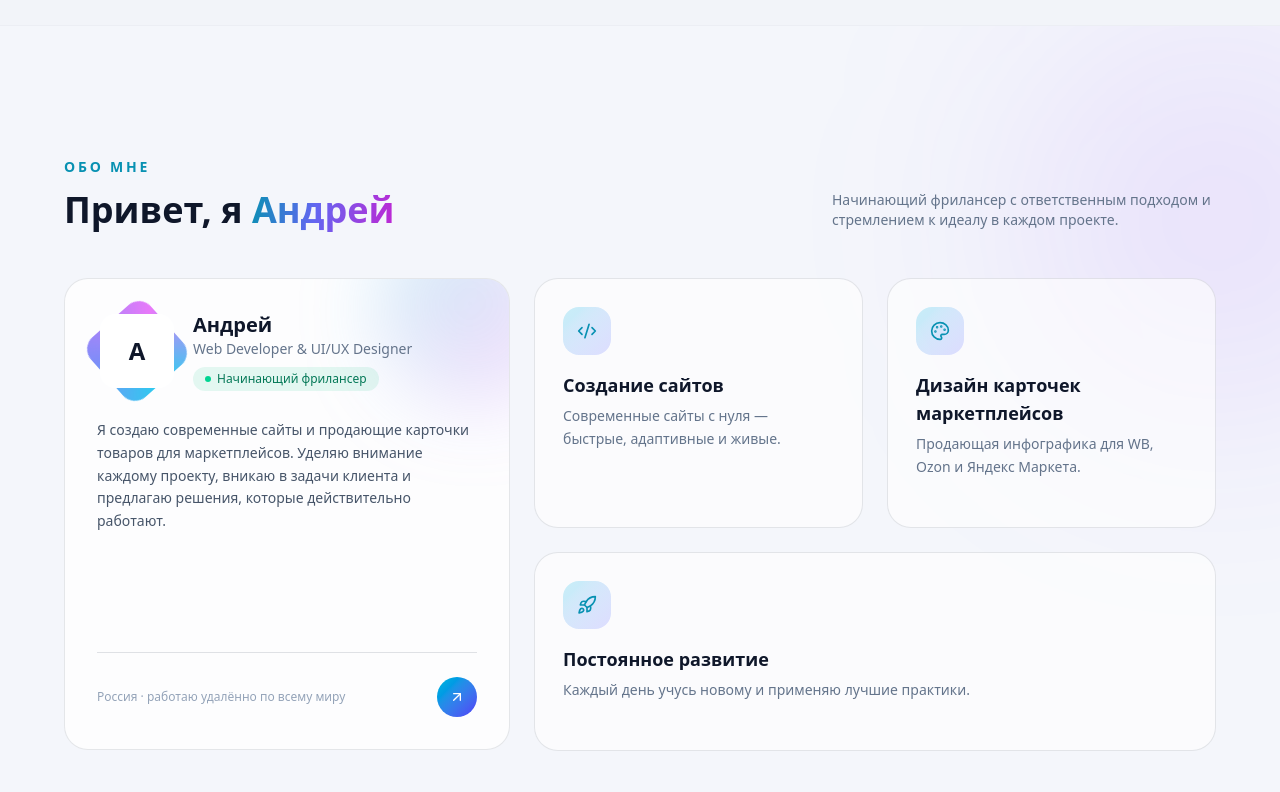
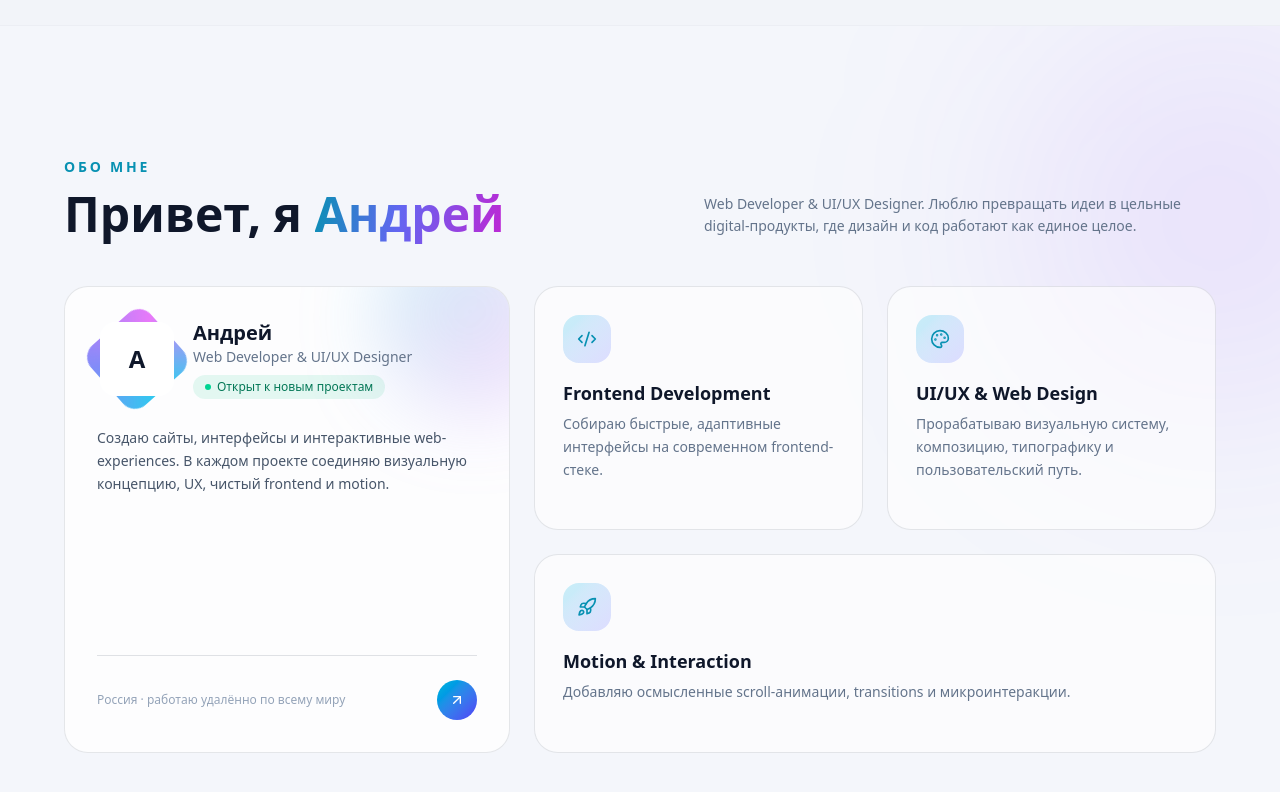
Before and after one commit to adrej010910-hub/portfolio, a Next.js app: page / in a window 1280 px wide. Shown: the part 981-1773 px from the top of the page. Built offline with nearby package versions, Linux system fonts and the light colour scheme; a web font is replaced by a local one.

Commit message:
feat: rewrite about section positioning

```diff
--- a/src/components/sections/about.tsx
+++ b/src/components/sections/about.tsx
@@ -1,6 +1,5 @@
 "use client";
 
-import { motion } from "framer-motion";
 import { ArrowUpRight, Code2, Palette, Rocket } from "lucide-react";
 import { TiltCard } from "@/components/effects/tilt-card";
 import { Reveal } from "@/components/effects/reveal";
@@ -8,113 +7,47 @@ import { Magnetic } from "@/components/effects/magnetic";
 import { siteConfig } from "@/config/site";
 
 const highlights = [
-  {
-    icon: Code2,
-    title: "Создание сайтов",
-    text: "Современные сайты с нуля — быстрые, адаптивные и живые.",
-  },
-  {
-    icon: Palette,
-    title: "Дизайн карточек маркетплейсов",
-    text: "Продающая инфографика для WB, Ozon и Яндекс Маркета.",
-  },
-  {
-    icon: Rocket,
-    title: "Постоянное развитие",
-    text: "Каждый день учусь новому и применяю лучшие практики.",
-  },
+  { icon: Code2, title: "Frontend Development", text: "Собираю быстрые, адаптивные интерфейсы на современном frontend-стеке." },
+  { icon: Palette, title: "UI/UX & Web Design", text: "Прорабатываю визуальную систему, композицию, типографику и пользовательский путь." },
+  { icon: Rocket, title: "Motion & Interaction", text: "Добавляю осмысленные scroll-анимации, transitions и микроинтеракции." },
 ];
 
 export function About() {
   return (
     <section id="about" className="section-padding relative overflow-hidden">
       <div className="pointer-events-none absolute right-[-10%] top-0 h-96 w-96 rounded-full bg-violet-600/10 blur-[120px]" aria-hidden />
-
       <div className="container-x relative">
         <Reveal>
           <div className="flex flex-col items-start gap-4 sm:flex-row sm:items-end sm:justify-between">
             <div>
-              <span className="text-sm font-semibold uppercase tracking-[0.2em] text-cyan-400">
-                Обо мне
-              </span>
-              <h2 className="font-display mt-3 text-3xl font-bold text-white sm:text-4xl">
-                Привет, я <span className="text-gradient">{siteConfig.name}</span>
-              </h2>
+              <span className="text-sm font-semibold uppercase tracking-[0.2em] text-cyan-400">Обо мне</span>
+              <h2 className="font-display mt-3 text-3xl font-bold text-white sm:text-5xl">Привет, я <span className="text-gradient">{siteConfig.name}</span></h2>
             </div>
-            <p className="max-w-sm text-sm text-slate-400">
-              Начинающий фрилансер с ответственным подходом и стремлением к идеалу в каждом проекте.
-            </p>
+            <p className="max-w-lg text-sm leading-relaxed text-slate-400">Web Developer & UI/UX Designer. Люблю превращать идеи в цельные digital-продукты, где дизайн и код работают как единое целое.</p>
           </div>
         </Reveal>
 
         <div className="mt-12 grid items-stretch gap-6 lg:grid-cols-5">
-          {/* Profile card */}
           <Reveal direction="right" className="lg:col-span-2">
             <TiltCard className="h-full rounded-3xl">
               <div className="glass-strong relative flex h-full flex-col justify-between overflow-hidden rounded-3xl p-8">
                 <div className="pointer-events-none absolute -right-16 -top-16 h-48 w-48 rounded-full bg-gradient-to-br from-cyan-500/30 to-fuchsia-500/20 blur-2xl" aria-hidden />
-
                 <div className="relative">
                   <div className="flex items-center gap-4">
-                    <div className="relative flex h-20 w-20 items-center justify-center">
-                      <div className="absolute inset-0 animate-spin-slow rounded-2xl bg-[conic-gradient(from_0deg,#22d3ee,#818cf8,#e879f9,#22d3ee)]" />
-                      <div className="absolute inset-[3px] flex items-center justify-center rounded-2xl bg-ink text-2xl font-bold text-white">
-                        {siteConfig.name.charAt(0)}
-                      </div>
-                    </div>
-                    <div>
-                      <h3 className="text-xl font-bold text-white">{siteConfig.name}</h3>
-                      <p className="text-sm text-slate-400">{siteConfig.role}</p>
-                      <span className="mt-2 inline-flex items-center gap-1.5 rounded-full bg-emerald-500/10 px-3 py-1 text-xs font-medium text-emerald-300">
-                        <span className="h-1.5 w-1.5 rounded-full bg-emerald-400" />
-                        Начинающий фрилансер
-                      </span>
-                    </div>
+                    <div className="relative flex h-20 w-20 items-center justify-center"><div className="absolute inset-0 animate-spin-slow rounded-2xl bg-[conic-gradient(from_0deg,#22d3ee,#818cf8,#e879f9,#22d3ee)]" /><div className="absolute inset-[3px] flex items-center justify-center rounded-2xl bg-ink text-2xl font-bold text-white">{siteConfig.name.charAt(0)}</div></div>
+                    <div><h3 className="text-xl font-bold text-white">{siteConfig.name}</h3><p className="text-sm text-slate-400">{siteConfig.role}</p><span className="mt-2 inline-flex items-center gap-1.5 rounded-full bg-emerald-500/10 px-3 py-1 text-xs font-medium text-emerald-300"><span className="h-1.5 w-1.5 rounded-full bg-emerald-400" /> Открыт к новым проектам</span></div>
                   </div>
-
-                  <p className="mt-7 text-sm leading-relaxed text-slate-300">
-                    Я создаю современные сайты и продающие карточки товаров для маркетплейсов.
-                    Уделяю внимание каждому проекту, вникаю в задачи клиента и предлагаю решения,
-                    которые действительно работают.
-                  </p>
+                  <p className="mt-7 text-sm leading-relaxed text-slate-300">Создаю сайты, интерфейсы и интерактивные web-experiences. В каждом проекте соединяю визуальную концепцию, UX, чистый frontend и motion.</p>
                 </div>
-
-                <div className="relative mt-8 flex items-center justify-between border-t border-white/[0.08] pt-6">
-                  <span className="text-xs text-slate-500">{siteConfig.location}</span>
-                  <Magnetic strength={0.3}>
-                    <a
-                      href="#contact"
-                      className="flex h-10 w-10 items-center justify-center rounded-full bg-gradient-to-br from-cyan-500 to-indigo-600 text-white transition-shadow hover:shadow-[0_0_24px_rgba(34,211,238,0.5)]"
-                      aria-label="Связаться"
-                    >
-                      <ArrowUpRight className="h-4 w-4" />
-                    </a>
-                  </Magnetic>
-                </div>
+                <div className="relative mt-8 flex items-center justify-between border-t border-white/[0.08] pt-6"><span className="text-xs text-slate-500">{siteConfig.location}</span><Magnetic strength={0.3}><a href="#contact" className="flex h-10 w-10 items-center justify-center rounded-full bg-gradient-to-br from-cyan-500 to-indigo-600 text-white transition-shadow hover:shadow-[0_0_24px_rgba(34,211,238,0.5)]" aria-label="Связаться"><ArrowUpRight className="h-4 w-4" /></a></Magnetic></div>
               </div>
             </TiltCard>
           </Reveal>
 
-          {/* Highlight cards */}
           <div className="grid gap-6 sm:grid-cols-2 lg:col-span-3">
             {highlights.map((h, i) => (
-              <Reveal
-                key={h.title}
-                delay={i * 0.12}
-                className={i === 2 ? "sm:col-span-2" : ""}
-              >
-                <TiltCard className="h-full rounded-3xl">
-                  <div className="glass group flex h-full flex-col gap-4 rounded-3xl p-7 transition-all duration-300 hover:border-indigo-400/30">
-                    <div className="flex h-12 w-12 items-center justify-center rounded-2xl bg-gradient-to-br from-cyan-500/20 to-indigo-500/20 text-cyan-300 transition-all duration-300 group-hover:scale-110 group-hover:text-cyan-200">
-                      <h.icon className="h-5 w-5" />
-                    </div>
-                    <div>
-                      <h3 className="text-lg font-semibold text-white">{h.title}</h3>
-                      <p className="mt-1.5 text-sm leading-relaxed text-slate-400">{h.text}</p>
-                    </div>
-                    <div className="mt-auto h-1 w-0 rounded-full bg-gradient-to-r from-cyan-400 to-indigo-500 transition-all duration-500 group-hover:w-full" />
-                  </div>
-                </TiltCard>
+              <Reveal key={h.title} delay={i * 0.12} className={i === 2 ? "sm:col-span-2" : ""}>
+                <TiltCard className="h-full rounded-3xl"><div className="glass group flex h-full flex-col gap-4 rounded-3xl p-7 transition-all duration-300 hover:border-indigo-400/30"><div className="flex h-12 w-12 items-center justify-center rounded-2xl bg-gradient-to-br from-cyan-500/20 to-indigo-500/20 text-cyan-300 transition-all duration-300 group-hover:scale-110"><h.icon className="h-5 w-5" /></div><div><h3 className="text-lg font-semibold text-white">{h.title}</h3><p className="mt-1.5 text-sm leading-relaxed text-slate-400">{h.text}</p></div><div className="mt-auto h-1 w-0 rounded-full bg-gradient-to-r from-cyan-400 to-indigo-500 transition-all duration-500 group-hover:w-full" /></div></TiltCard>
               </Reveal>
             ))}
           </div>
```
